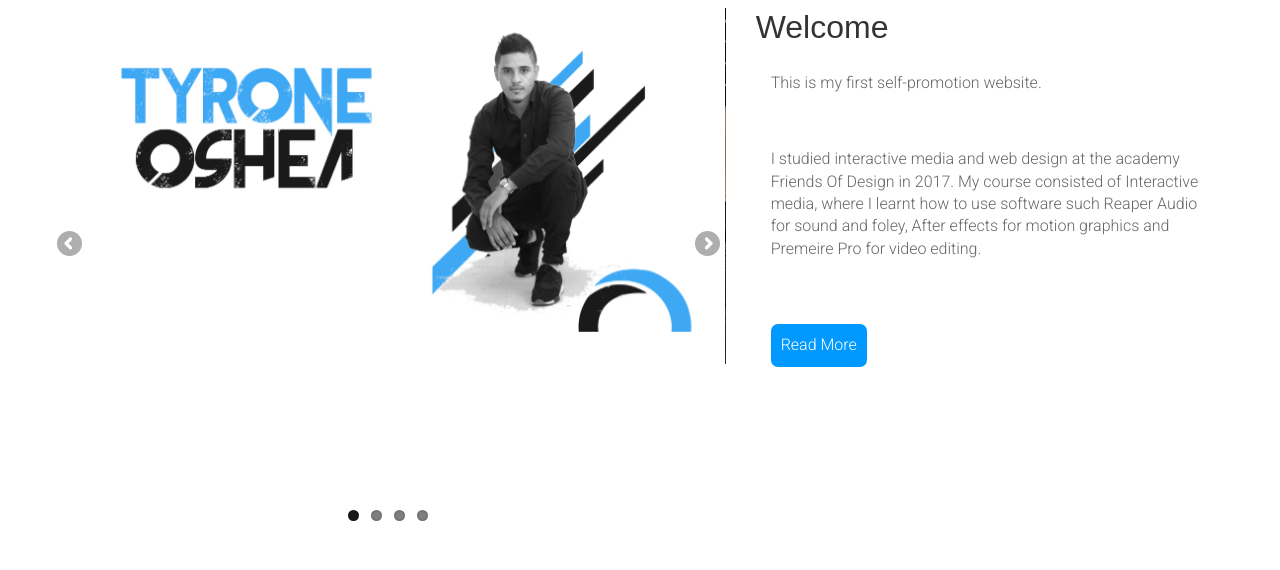
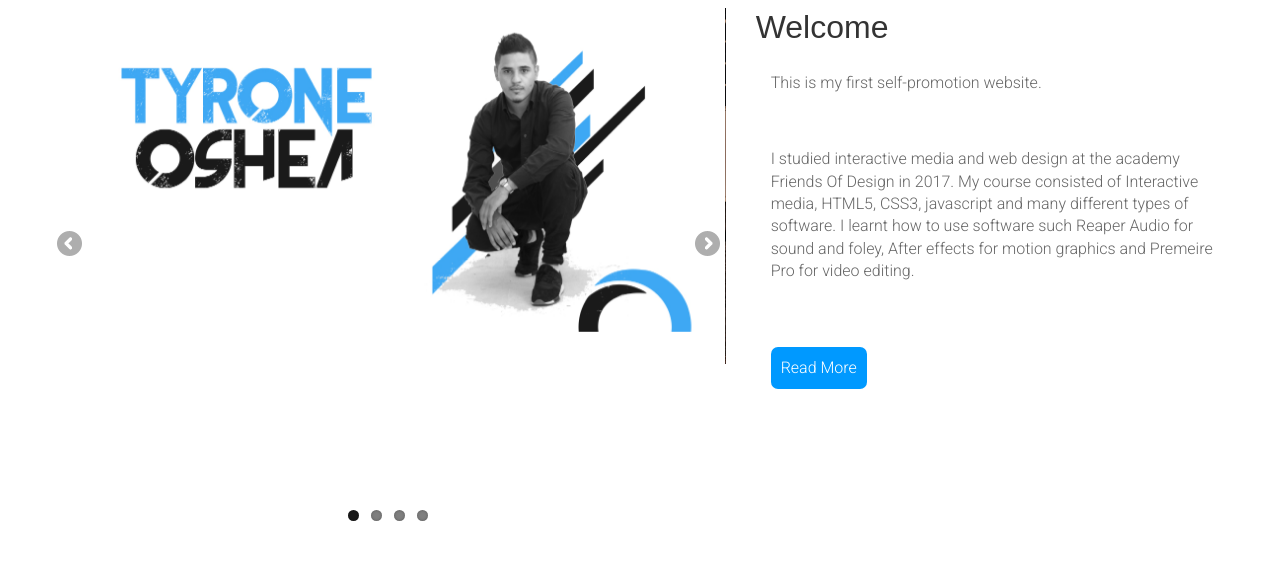
Before and after one commit to Troshea01/troshea-website-resubmission, a plain HTML site: page index.html in a window 1280 px wide. Shown: the part 134-704 px from the top of the page. Drawn offline with nearby package versions, Linux system fonts and the light colour scheme; grey boxes are pictures that could not be loaded; a script that the page names is missing; a web font is replaced by a local one.

Commit message:
Update index.html

```diff
--- a/index.html
+++ b/index.html
@@ -69,7 +69,7 @@
         <div class="grid_5">
             <h1>Welcome </h1>
             <p>This is my first self-promotion website.</p>
-		<p>I studied interactive media and web design at the academy Friends Of Design in 2017. My course consisted of Interactive media, where I learnt how to use software such Reaper Audio for sound and foley, After effects for motion graphics and Premeire Pro for video editing.</p>
+		<p>I studied interactive media and web design at the academy Friends Of Design in 2017. My course consisted of Interactive media, HTML5, CSS3, javascript and many different types of software. I learnt how to use software such Reaper Audio for sound and foley, After effects for motion graphics and Premeire Pro for video editing.</p>
             <p><a href="#" class="buttonlink">Read More</a></p>
         </div>
         <div class="grid_7 rightfloat">
```
